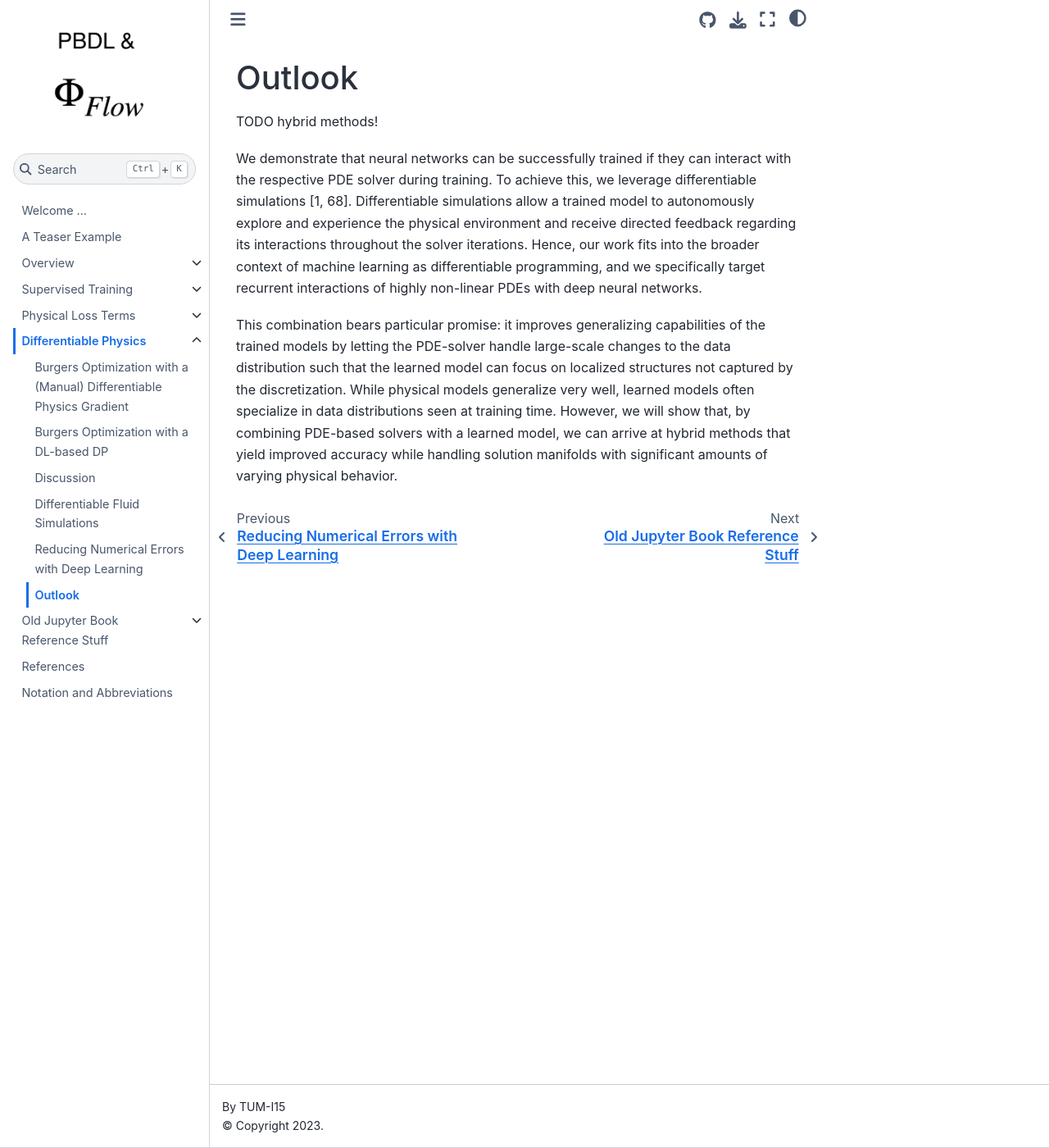
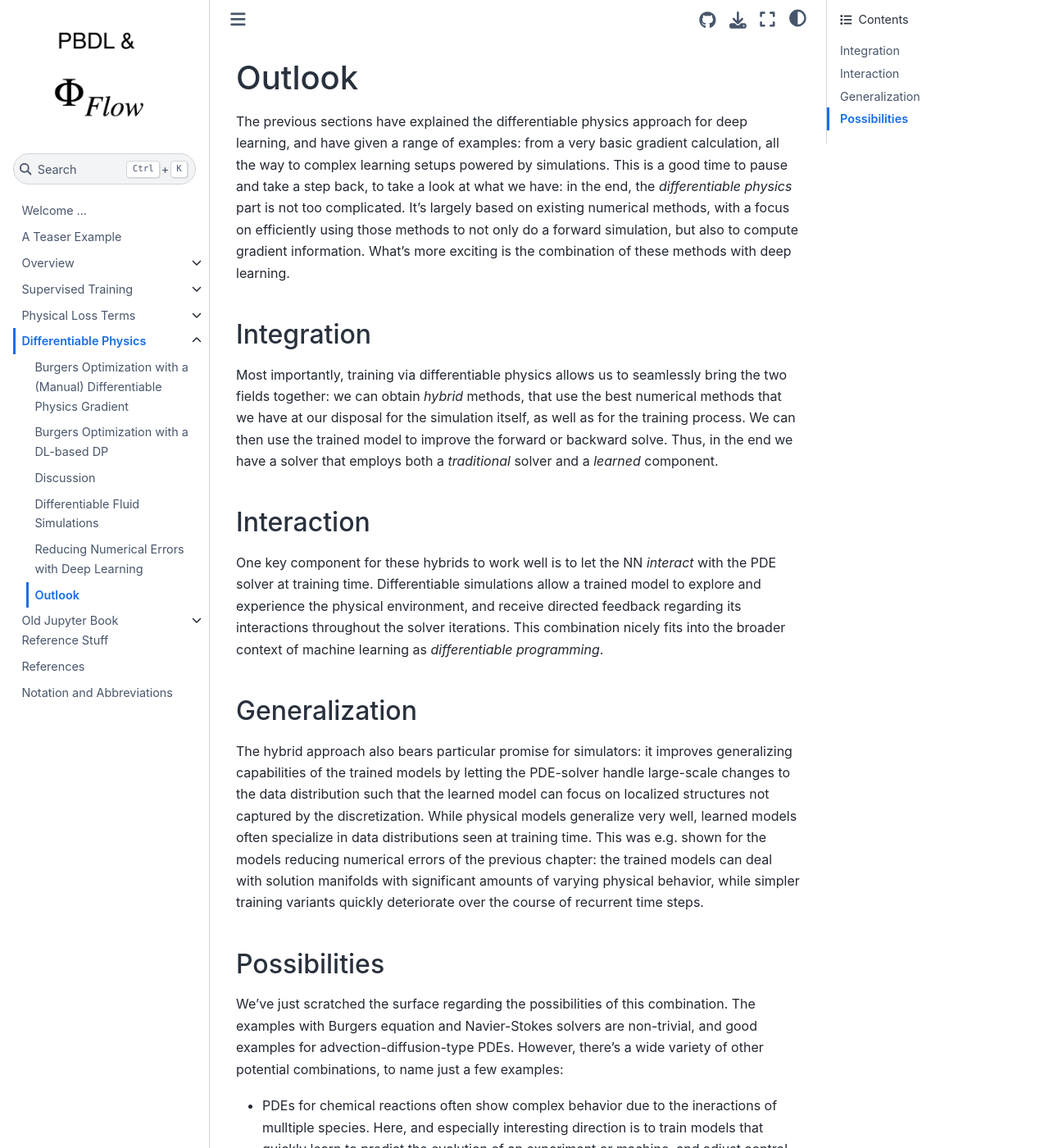
Before and after one commit to tum-pbs/pbdl-book, a Jupyter Book: the page built from diffphys-outlook.md, in a window 1280 px wide and 1400 px high. Shown: the whole window at 82% size. Built offline with Jupyter Book 1.0.4 settings and Sphinx 7.4.7 and the Sphinx Book theme 1.1.4, drawn with Linux system fonts in a browser that asks for light colours; pages that are not in the unit, such as notebooks, are missing from menus; some of the changed text lies outside the part shown.

Commit message:
dp outlook

```diff
--- a/diffphys-outlook.md
+++ b/diffphys-outlook.md
@@ -1,9 +1,29 @@
 Outlook
 =======================
 
-TODO
-hybrid methods!
+The previous sections have explained the differentiable physics approach for deep learning, and have given a range of examples: from a very basic gradient calculation, all the way to complex learning setups powered by simulations. This is a good time to pause and take a step back, to take a look at what we have: in the end, the _differentiable physics_ part is not too complicated. It's largely based on existing numerical methods, with a focus on efficiently using those methods to not only do a forward simulation, but also to compute gradient information. What's more exciting is the combination of these methods with deep learning.
 
-We demonstrate that neural networks can be successfully trained if they can interact with the respective PDE solver during training. To achieve this, we leverage differentiable simulations [1, 68]. Differentiable simulations allow a trained model to autonomously explore and experience the physical environment and receive directed feedback regarding its interactions throughout the solver iterations. Hence, our work fits into the broader context of machine learning as differentiable programming, and we specifically target recurrent interactions of highly non-linear PDEs with deep neural networks.
+## Integration
 
-This combination bears particular promise: it improves generalizing capabilities of the trained models by letting the PDE-solver handle large-scale changes to the data distribution such that the learned model can focus on localized structures not captured by the discretization. While physical models generalize very well, learned models often specialize in data distributions seen at training time. However, we will show that, by combining PDE-based solvers with a learned model, we can arrive at hybrid methods that yield improved accuracy while handling solution manifolds with significant amounts of varying physical behavior.
+Most importantly, training via differentiable physics allows us to seamlessly bring the two fields together:
+we can obtain _hybrid_ methods, that use the best numerical methods that we have at our disposal for the simulation itself, as well as for the training process. We can then use the trained model to improve the forward or backward solve. Thus, in the end we have a solver that employs both a _traditional_ solver and a _learned_ component.
+
+## Interaction
+
+One key component for these hybrids to work well is to let the NN _interact_ with the PDE solver at training time. Differentiable simulations allow a trained model to explore and experience the physical environment, and receive directed feedback regarding its interactions throughout the solver iterations. This combination nicely fits into the broader context of machine learning as _differentiable programming_.
+
+## Generalization
+
+The hybrid approach also bears particular promise for simulators: it improves generalizing capabilities of the trained models by letting the PDE-solver handle large-scale changes to the data distribution such that the learned model can focus on localized structures not captured by the discretization. While physical models generalize very well, learned models often specialize in data distributions seen at training time. This was e.g. shown for the models reducing numerical errors of the previous chapter: the trained models can deal with solution manifolds with significant amounts of varying physical behavior, while simpler training variants quickly deteriorate over the course of recurrent time steps.
+
+## Possibilities
+
+We've just scratched the surface regarding the possibilities of this combination. The examples with Burgers equation and Navier-Stokes solvers are non-trivial, and good examples for advection-diffusion-type PDEs. However, there's a wide variety of other potential combinations, to name just a few examples:
+
+* PDEs for chemical reactions often show complex behavior due to the ineractions of mulltiple species. Here, and especially interesting direction is to train models that quickly learn to predict the evolution of an experiment or machine, and adjust control knobs to stabilize it, i.e., an online _control_ setting.
+
+* Plasma simulations share a lot with vorticity-based formulations for fluids, but additionally introduce terms to handle electric and magnetic interactions within the material. Likwise, controllers for plasma fusion experiments and generators are an excellent topic with plenty of potential for DL with differentiable physics.
+
+* Finally, weather and climate are crucial topics for humanity, and highly complex systems of fluid flows interacting with a multitude of phenomena on the surface of our planet. Accurately modeling all these interacting systems and predicting their long-term behavior shows a lot of promise with benefitting from DL approaches that can interface with numerical simulations.
+
+So overall, there's lots of exciting research work left to do - the next years and decades definitely won't be boring 👍
```
